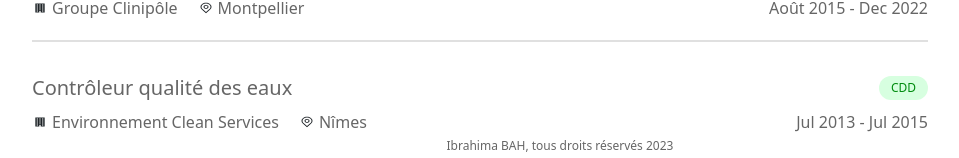
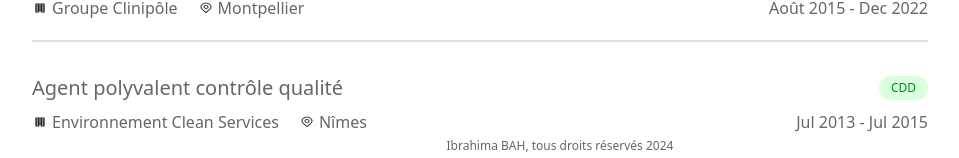
Before and after one commit to ibrasunu/mon-portefolio, a React (Create React App) app: page /about in a window 1280 px wide. Shown: the part 642-800 px from the top of the page, without its empty margins (160-1119 px from the left). Built offline with nearby package versions, Linux system fonts and the light colour scheme.

Commit message:
update Details.js,headers.js and footer.js files

```diff
--- a/src/Components/Footer.js
+++ b/src/Components/Footer.js
@@ -13,7 +13,7 @@ function Footer() {
           tous droits réservés
         </a>{" "}
 
-        <span className="text-gray font-medium"> 2023</span>
+        <span className="text-gray font-medium"> 2024</span>
       </p>
     </footer>
   );
--- a/src/Components/Header.js
+++ b/src/Components/Header.js
@@ -61,7 +61,7 @@ function Header() {
             </NavLink>
           </li>
           <li>
-            <a href="../../CV_OPenC.pdf" download className="mt-5 md:mt-0 btn bg-greenbg text-green-text text-xs inline-block rounded-3xl px-3 py-1 min-w-fit">
+            <a href="../../CV_DevIntégWeb.pdf" download className="mt-5 md:mt-0 btn bg-greenbg text-green-text text-xs inline-block rounded-3xl px-3 py-1 min-w-fit">
               Mon CV
             </a>
           </li>
--- a/src/Details.js
+++ b/src/Details.js
@@ -1,4 +1,4 @@
-// Enter all your detials in this file
+// All detials in this file
 // Logo images
 import logogradient from "./assets/logo.svg";
 import logo from "./assets/logo2.svg";
@@ -35,7 +35,7 @@ export const logos = {
   logo: logo,
 };
 
-// Enter your Personal Details here
+// Personal Details
 export const personalDetails = {
   name: "Ibrahima BAH",
   tagline: "Développeur web  junior",
@@ -44,13 +44,13 @@ export const personalDetails = {
   décidé de me réorienter vers le développement web par le biais de l'offre de formation dîplomante d'OpenClassrooms afin de pouvoir exercer un métier qui me passionne.`,
 };
 
-// Enter your Social Media URLs here
+// Social Media URLs
 export const socialMediaUrl = {
   linkdein: "https://www.linkedin.com/in/ibrahima-bah-a20336212/",
   github: "https://github.com/ibrasunu/",
 };
 
-// Enter your Work Experience here
+// Work Experience
 export const workDetails = [
   {
     Position: "Agent de service",
@@ -67,7 +67,7 @@ export const workDetails = [
     Duration: "Août 2015 - Dec 2022",
   },
   {
-    Position: "Contrôleur qualité des eaux",
+    Position: " Agent polyvalent contrôle qualité",
     Company: `Environnement Clean Services`,
     Location: "Nîmes",
     Type: "CDD",
@@ -75,7 +75,7 @@ export const workDetails = [
   }
 ];
 
-// Enter your Education Details here
+// Education Details
 export const eduDetails = [
   {
     Position: "Développeur web",
@@ -114,7 +114,7 @@ export const techStackDetails = {
   figma: figma,
 };
 
-// Enter your Project Details here
+// Project Details
 export const projectDetails = [
   {
     title: "Mon vieux grimoire",
@@ -178,7 +178,7 @@ export const projectDetails = [
   },
 ];
 
-// Enter your Contact Details here
+// Contact Details
 export const contactDetails = {
   email: "ibrasunu@gmail.com",
   phone: "+33 6 51 24 62 81",
```
Also changed, not shown: 2 other files (tests, documents, lock files or other folders).
